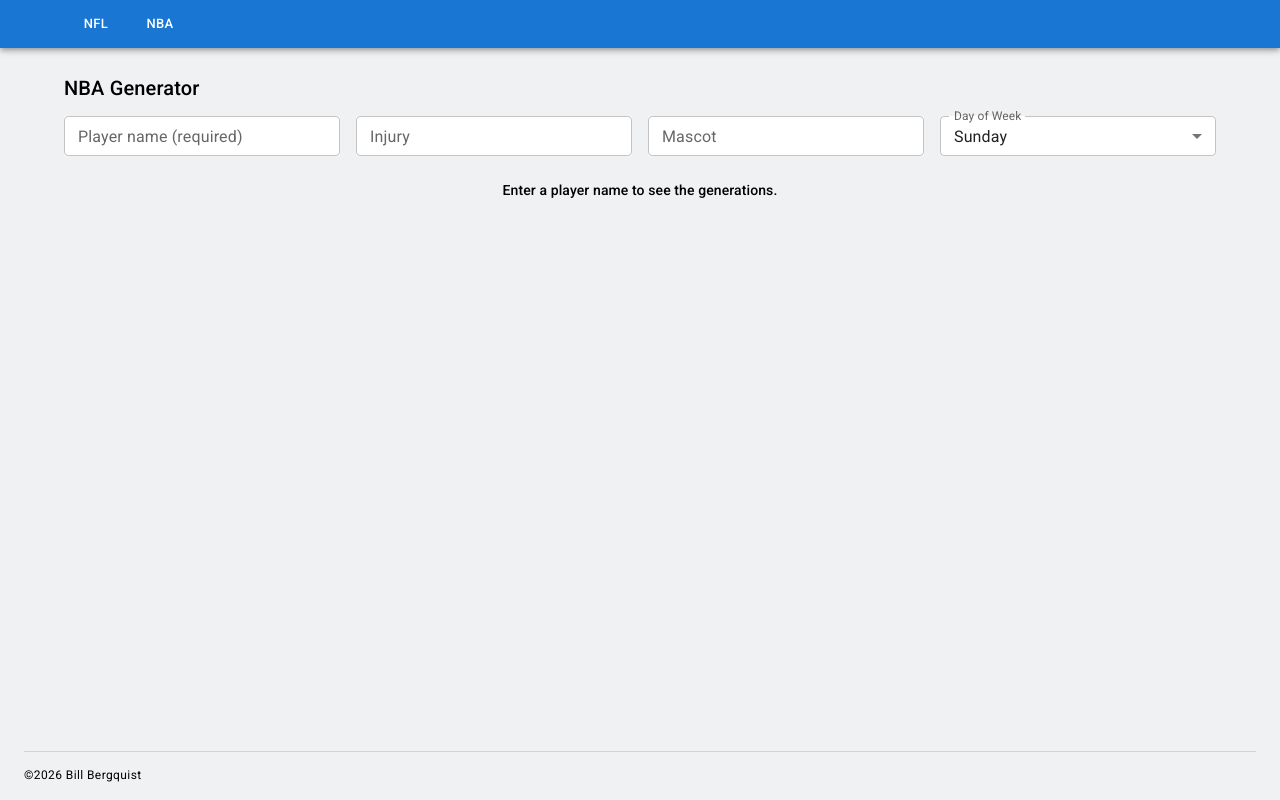
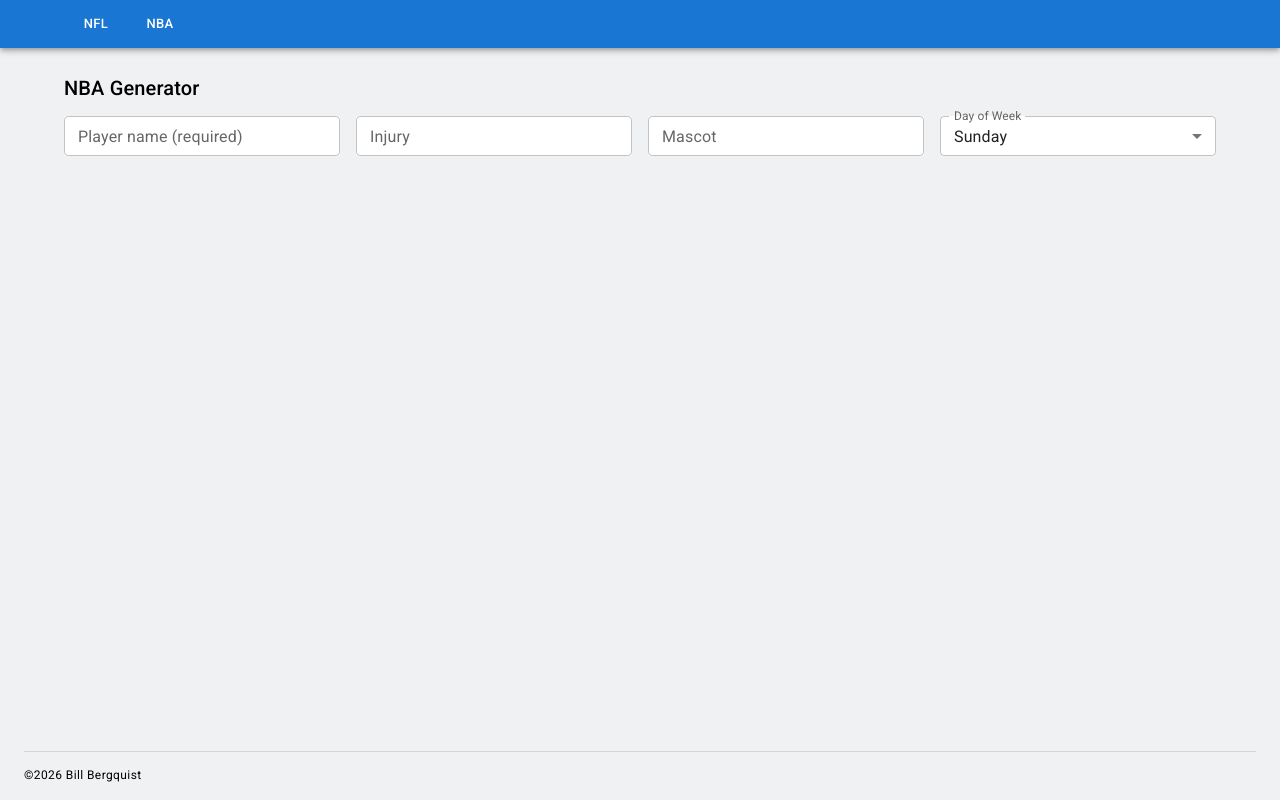
Before and after one commit to titomb345/billbergquist.com, a React (Create React App) app: page /nba in a window 1280 px wide. Built offline with nearby package versions, Linux system fonts and the light colour scheme.

Commit message:
Added shared context

```diff
--- /dev/null
+++ b/src/components/inputs-context-wrapper.tsx
@@ -0,0 +1,32 @@
+import { InputsContext } from './inputs-context';
+import { ReactNode, useState } from 'react';
+import { DayOfWeek } from '../types';
+import { getCurrentDay } from '../utils/date';
+
+type InputsContextWrapperProps = {
+  children: ReactNode;
+};
+
+export function InputsContextWrapper({ children }: InputsContextWrapperProps) {
+  const [playerName, setPlayerName] = useState('');
+  const [injury, setInjury] = useState<string>('');
+  const [mascot, setMascot] = useState<string>('');
+  const [dayOfWeek, setDayOfWeek] = useState<DayOfWeek>(getCurrentDay());
+
+  return (
+    <InputsContext.Provider
+      value={{
+        playerName,
+        setPlayerName,
+        injury,
+        setInjury,
+        mascot,
+        setMascot,
+        dayOfWeek,
+        setDayOfWeek,
+      }}
+    >
+      {children}
+    </InputsContext.Provider>
+  );
+}
--- /dev/null
+++ b/src/components/inputs-context.ts
@@ -0,0 +1,24 @@
+import { createContext } from 'react';
+import { DayOfWeek } from '../types';
+
+type InputContextType = {
+  playerName: string;
+  setPlayerName: (name: string) => void;
+  injury: string;
+  setInjury: (injury: string) => void;
+  mascot: string;
+  setMascot: (mascot: string) => void;
+  dayOfWeek: DayOfWeek;
+  setDayOfWeek: (dayOfWeek: DayOfWeek) => void;
+};
+
+export const InputsContext = createContext<InputContextType>({
+  playerName: '',
+  setPlayerName: (_name) => {},
+  injury: '',
+  setInjury: (_injury) => {},
+  mascot: '',
+  setMascot: (_mascot) => {},
+  dayOfWeek: 'Sunday',
+  setDayOfWeek: (_dayOfWeek) => {},
+});
--- a/src/components/layout/layout.tsx
+++ b/src/components/layout/layout.tsx
@@ -1,12 +1,15 @@
 import { Box, Container } from '@mui/material';
 import Header from './header';
 import Footer from './footer';
+import { InputsContextWrapper } from '../inputs-context-wrapper';
 
 export function Layout({ children }: { children: React.ReactNode }) {
   return (
     <Box display="flex" flexDirection="column" minHeight="100vh">
       <Header />
-      <Container sx={{ py: 3, flex: 1 }}>{children}</Container>
+      <InputsContextWrapper>
+        <Container sx={{ py: 3, flex: 1 }}>{children}</Container>
+      </InputsContextWrapper>
       <Footer />
     </Box>
   );
--- a/src/hooks/index.ts
+++ b/src/hooks/index.ts
@@ -1,2 +1,2 @@
-export * from './usePageTitle';
-export * from './useInputs';
+export * from './use-page-title';
+export * from './use-show-generations';
--- /dev/null
+++ b/src/hooks/use-show-generations.tsx
@@ -0,0 +1,17 @@
+import { useEffect, useState } from 'react';
+
+export function useShowGenerations(playerName: string) {
+  const [showGenerations, setShowGenerations] = useState<boolean>(false);
+
+  useEffect(() => {
+    if (playerName) {
+      setShowGenerations(true);
+    } else {
+      setShowGenerations(false);
+    }
+  }, [playerName]);
+
+  return {
+    showGenerations,
+  };
+}
--- a/src/hooks/useInputs.tsx
+++ /dev/null
@@ -1,31 +0,0 @@
-import { useEffect, useState } from 'react';
-import { DayOfWeek } from '../types';
-import { getCurrentDay } from '../utils/date';
-
-export function useInputs() {
-  const [playerName, setPlayerName] = useState<string>('');
-  const [injury, setInjury] = useState<string>('');
-  const [mascot, setMascot] = useState<string>('');
-  const [dayOfWeek, setDayOfWeek] = useState<DayOfWeek>(getCurrentDay());
-  const [showGenerations, setShowGenerations] = useState<boolean>(false);
-
-  useEffect(() => {
-    if (playerName) {
-      setShowGenerations(true);
-    } else {
-      setShowGenerations(false);
-    }
-  }, [playerName]);
-
-  return {
-    playerName,
-    setPlayerName,
-    injury,
-    setInjury,
-    mascot,
-    setMascot,
-    dayOfWeek,
-    setDayOfWeek,
-    showGenerations,
-  };
-}
--- a/src/routes/nba/generations.tsx
+++ b/src/routes/nba/generations.tsx
@@ -1,6 +1,6 @@
 import { DayOfWeek } from '../../types';
 import { Box, Stack } from '@mui/material';
-import StatusUpdate from '../../components/statusUpdate';
+import StatusUpdate from '../../components/status-update';
 import { makePossessive } from '../../utils/text';
 
 type GenerationsProps = {
--- a/src/routes/nba/nba-generator.tsx
+++ b/src/routes/nba/nba-generator.tsx
@@ -1,7 +1,9 @@
 import { Stack, Typography } from '@mui/material';
-import { useInputs, usePageTitle } from '../../hooks';
+import { usePageTitle, useShowGenerations } from '../../hooks';
 import Generations from './generations';
 import Inputs from '../../components/inputs';
+import { useContext } from 'react';
+import { InputsContext } from '../../components/inputs-context';
 
 export function NbaGenerator() {
   const {
@@ -13,8 +15,8 @@ export function NbaGenerator() {
     setMascot,
     dayOfWeek,
     setDayOfWeek,
-    showGenerations,
-  } = useInputs();
+  } = useContext(InputsContext);
+  const { showGenerations } = useShowGenerations(playerName);
 
   usePageTitle('Sports Shortcuts | NBA');
 
@@ -32,17 +34,13 @@ export function NbaGenerator() {
           mascot={mascot}
           setMascot={setMascot}
         />
-        {showGenerations ? (
+        {showGenerations && (
           <Generations
             playerName={playerName}
             injury={injury}
             dayOfWeek={dayOfWeek}
             mascot={mascot}
           />
-        ) : (
-          <Typography align="center" variant="subtitle2">
-            Enter a player name to see the generations.
-          </Typography>
         )}
       </Stack>
     </Stack>
--- a/src/routes/nfl/generations.tsx
+++ b/src/routes/nfl/generations.tsx
@@ -1,6 +1,6 @@
 import { DayOfWeek } from '../../types';
 import { Box, Stack } from '@mui/material';
-import StatusUpdate from '../../components/statusUpdate';
+import StatusUpdate from '../../components/status-update';
 
 type GenerationsProps = {
   playerName: string;
--- a/src/routes/nfl/nfl-generator.tsx
+++ b/src/routes/nfl/nfl-generator.tsx
@@ -1,11 +1,14 @@
 import { Stack, Typography } from '@mui/material';
-import { useInputs, usePageTitle } from '../../hooks';
+import { usePageTitle, useShowGenerations } from '../../hooks';
 import Generations from './generations';
 import Inputs from '../../components/inputs';
+import { useContext } from 'react';
+import { InputsContext } from '../../components/inputs-context';
 
 export function NflGenerator() {
-  const { playerName, setPlayerName, injury, setInjury, dayOfWeek, setDayOfWeek, showGenerations } =
-    useInputs();
+  const { playerName, setPlayerName, injury, setInjury, dayOfWeek, setDayOfWeek } =
+    useContext(InputsContext);
+  const { showGenerations } = useShowGenerations(playerName);
 
   usePageTitle('Sports Shortcuts | NFL');
 
@@ -21,12 +24,8 @@ export function NflGenerator() {
           dayOfWeek={dayOfWeek}
           setDayOfWeek={setDayOfWeek}
         />
-        {showGenerations ? (
+        {showGenerations && (
           <Generations playerName={playerName} injury={injury} dayOfWeek={dayOfWeek} />
-        ) : (
-          <Typography align="center" variant="subtitle2">
-            Enter a player name to see the generations.
-          </Typography>
         )}
       </Stack>
     </Stack>
```
Also changed, not shown: src/components/status-update.tsx (renamed from src/components/statusUpdate.tsx), src/hooks/use-page-title.ts (renamed from src/hooks/usePageTitle.ts).
